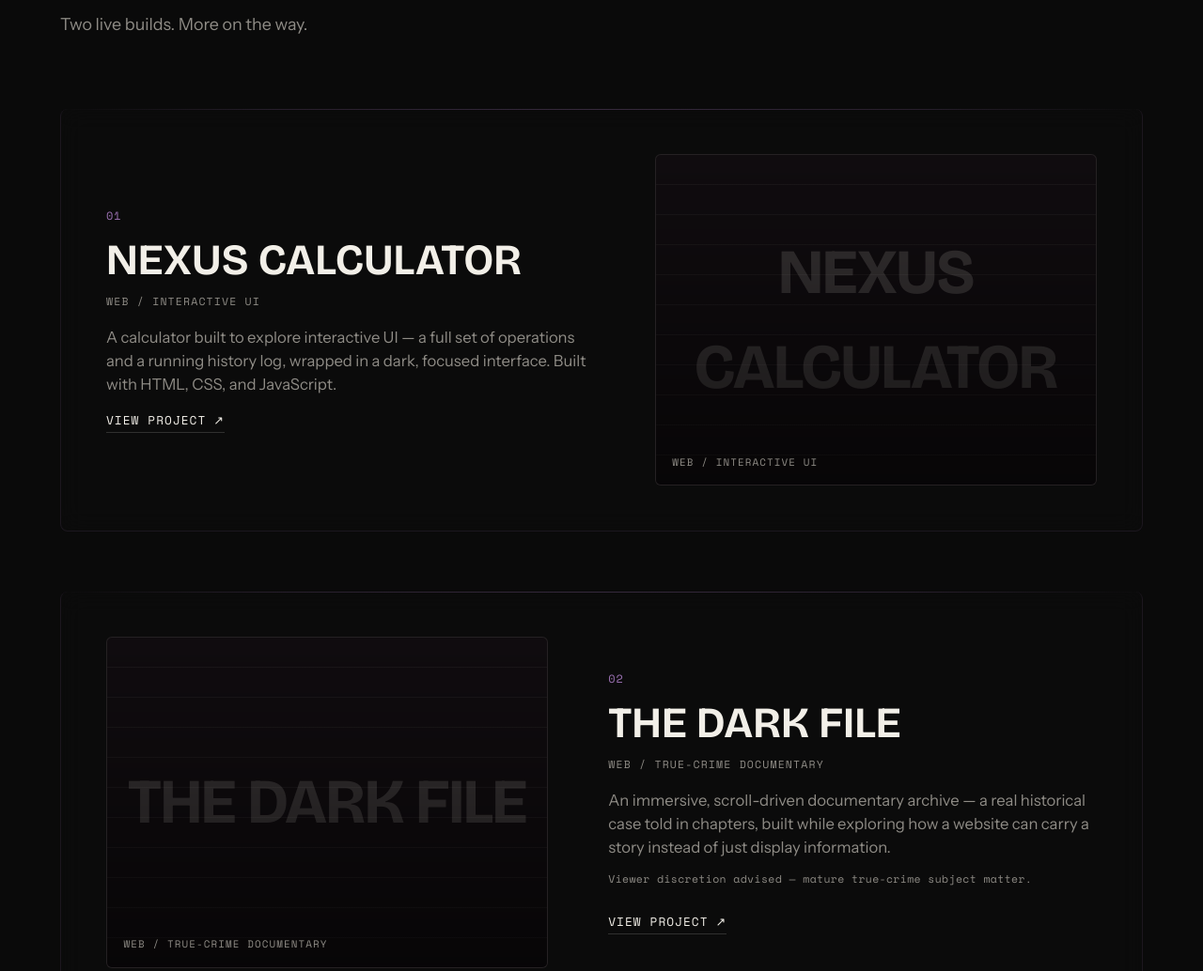
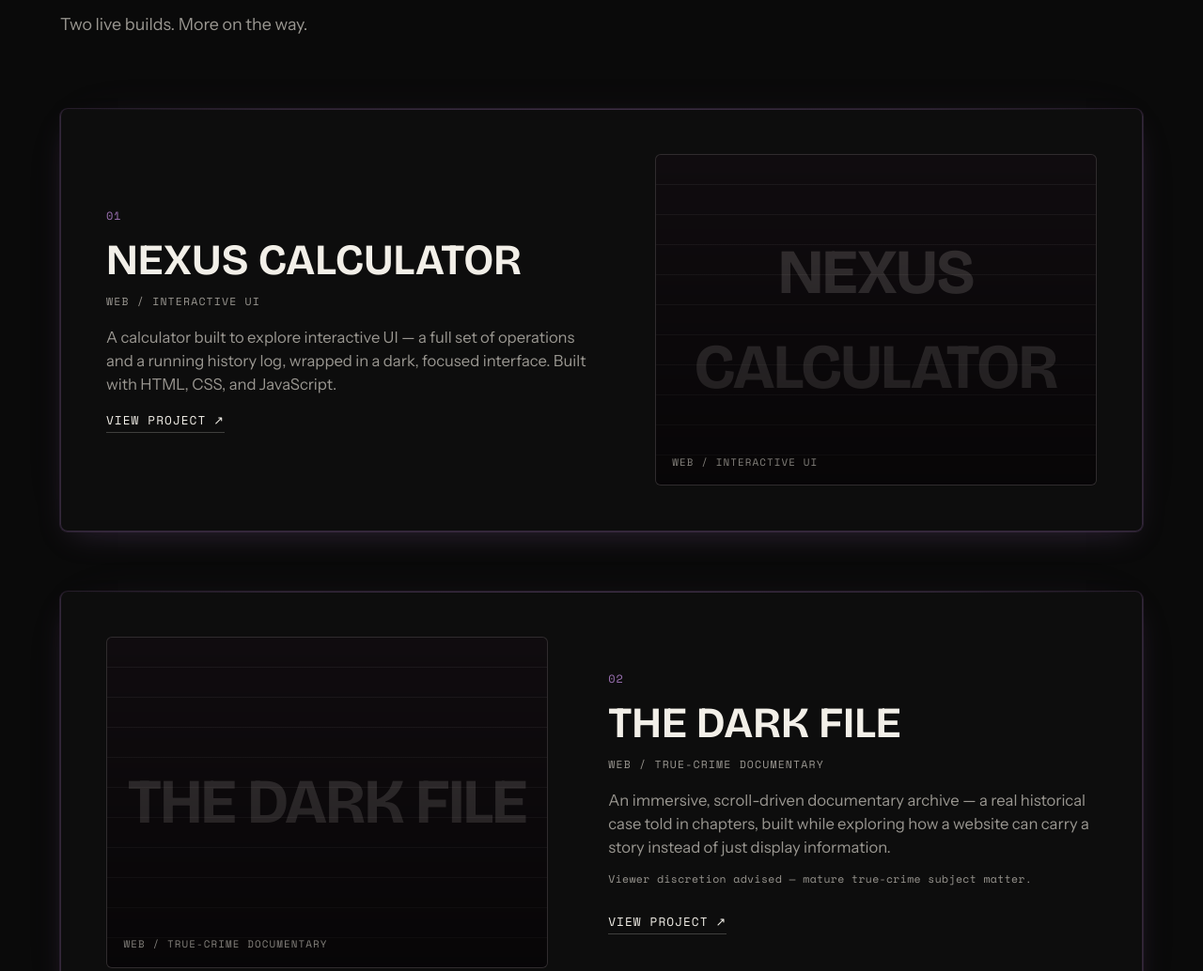
Before and after one commit to thexaasif9/thexaasif9.github.io, a plain HTML site: page index.html in a window 1280 px wide. Shown: the part 1323-2357 px from the top of the page at 94% size. Drawn offline with nearby package versions, Linux system fonts and the light colour scheme.

Commit message:
Add files via upload

```diff
--- a/index.html
+++ b/index.html
@@ -17,18 +17,18 @@
    ========================================================================= */
 :root{
   --bg:            #0A0A0A;
-  --bg-soft:       #111111;
+  --bg-soft:       #131313;
   --bg-raise:      color-mix(in srgb, #0A0A0A 88%, #3A1C36 12%);
   --ink:           #F2EFE8;
-  --muted:         #8F8C86;
-  --muted-dim:     #5C5A55;
+  --muted:         #9A9791;
+  --muted-dim:     #6A6862;
   --accent:        #9B71B2; /* Amethyst — primary interactive purple */
   --accent-soft:   #E3D0EA; /* Thistle — soft secondary purple, small details */
   --accent-highlight: #FBF1FF; /* Pale Orchid — very subtle highlight */
   --accent-deep:   #3A1C36; /* Dark Purple — deep atmospheric surface tint */
   --accent-dim:    rgba(155, 113, 178, 0.14);
-  --line:          rgba(242,239,232,0.09);
-  --line-strong:   rgba(242,239,232,0.16);
+  --line:          rgba(242,239,232,0.12);
+  --line-strong:   rgba(242,239,232,0.22);
 
   --f-display: "Bricolage Grotesque", "Helvetica Neue", Arial, sans-serif;
   --f-body:    "Instrument Sans", "Helvetica Neue", Arial, sans-serif;
@@ -363,9 +363,9 @@ a:focus-visible, button:focus-visible{
 }
 .nav.is-scrolled{
   padding-block: 1rem;
-  background: rgba(10,10,10,.72);
+  background: rgba(10,10,10,.78);
   backdrop-filter: blur(10px);
-  border-color: var(--line);
+  border-color: rgba(242,239,232,0.13);
 }
 .nav-inner{
   display: flex;
@@ -711,7 +711,7 @@ a:focus-visible, button:focus-visible{
   position: relative;
   aspect-ratio: 4 / 3;
   border-radius: 6px;
-  border: 1px solid var(--line);
+  border: 1px solid rgba(242,239,232,0.14);
   background: var(--bg-raise);
   overflow: hidden;
   display: flex;
@@ -732,7 +732,7 @@ a:focus-visible, button:focus-visible{
   font-family: var(--f-display);
   font-weight: 700;
   font-size: clamp(2.4rem, 7vw, 4.2rem);
-  color: var(--line-strong);
+  color: rgba(242,239,232,0.18);
   text-transform: uppercase;
   letter-spacing: -.02em;
   text-align: center;
@@ -758,16 +758,16 @@ a:focus-visible, button:focus-visible{
   font-family: var(--f-mono);
   font-size: .68rem;
   letter-spacing: .1em;
-  color: var(--muted);
+  color: rgba(154, 151, 145, 0.85);
   z-index: 2;
 }
 
 /* lab tone variant */
 .project-card.tone-lab .project-preview{
   background: color-mix(in srgb, #050403 94%, var(--accent-deep) 6%);
-  border-color: rgba(155, 113, 178, .22);
-}
-.project-card.tone-lab .project-preview::before{ color: rgba(155, 113, 178, .16); }
+  border-color: rgba(155, 113, 178, .26);
+}
+.project-card.tone-lab .project-preview::before{ color: rgba(155, 113, 178, .20); }
 .project-card.tone-lab .project-index{ color: var(--ink); }
 .project-card.tone-lab .project-title{ color: var(--ink); }
 
@@ -776,10 +776,10 @@ a:focus-visible, button:focus-visible{
    ========================================================================= */
 .project-card{
   position: relative;
-  background: rgba(17, 17, 17, 0.35);
+  background: rgba(17, 17, 17, 0.45);
   backdrop-filter: blur(12px);
   -webkit-backdrop-filter: blur(12px);
-  border: 1px solid rgba(155, 113, 178, 0.12);
+  border: 1px solid rgba(155, 113, 178, 0.16);
   border-radius: 8px;
   padding: clamp(2rem, 4vw, 3rem);
   margin-bottom: clamp(1.25rem, 3vw, 2rem);
@@ -796,9 +796,9 @@ a:focus-visible, button:focus-visible{
   height: 1px;
   background: linear-gradient(90deg,
     transparent 0%,
-    rgba(155, 113, 178, 0.2) 20%,
-    rgba(155, 113, 178, 0.3) 50%,
-    rgba(155, 113, 178, 0.2) 80%,
+    rgba(155, 113, 178, 0.25) 20%,
+    rgba(155, 113, 178, 0.35) 50%,
+    rgba(155, 113, 178, 0.25) 80%,
     transparent 100%
   );
   border-radius: 8px 8px 0 0;
@@ -809,12 +809,25 @@ a:focus-visible, button:focus-visible{
 .project-card:hover{
   translate: 0 -2px;
   scale: 1.005;
-  border-color: rgba(155, 113, 178, 0.24);
-  background: rgba(17, 17, 17, 0.45);
+  border-color: rgba(155, 113, 178, 0.28);
+  background: rgba(17, 17, 17, 0.55);
   box-shadow:
-    0 0 0 1px rgba(155, 113, 178, 0.15),
+    0 0 0 1px rgba(155, 113, 178, 0.18),
     0 12px 32px -12px rgba(155, 113, 178, 0.25),
     0 0 60px -20px rgba(155, 113, 178, 0.08);
+}
+
+/* Viewport-triggered ambient glow for visible cards — reuses existing glow style */
+.project-card.is-in-view{
+  border-color: rgba(155, 113, 178, 0.28);
+  background: rgba(17, 17, 17, 0.55);
+  box-shadow:
+    0 0 0 1px rgba(155, 113, 178, 0.18),
+    0 12px 32px -12px rgba(155, 113, 178, 0.25),
+    0 0 60px -20px rgba(155, 113, 178, 0.08);
+  transition: border-color var(--dur-m) var(--ease),
+              background var(--dur-m) var(--ease),
+              box-shadow var(--dur-m) var(--ease);
 }
 
 /* Preserve existing border-top behavior but integrate with glass */
@@ -825,12 +838,12 @@ a:focus-visible, button:focus-visible{
 /* Mobile optimization: reduce glass intensity */
 @media (max-width: 1024px){
   .project-card{
-    background: rgba(17, 17, 17, 0.25);
+    background: rgba(17, 17, 17, 0.35);
     backdrop-filter: blur(8px);
     -webkit-backdrop-filter: blur(8px);
   }
   .project-card:hover{
-    background: rgba(17, 17, 17, 0.35);
+    background: rgba(17, 17, 17, 0.45);
   }
 }
 
@@ -839,6 +852,9 @@ a:focus-visible, button:focus-visible{
   .project-card:hover{
     translate: none;
     scale: none;
+  }
+  .project-card.is-in-view{
+    transition: none; /* No animated glow transition for reduced-motion users */
   }
 }
 
@@ -1174,13 +1190,6 @@ body.is-transitioning{
   transition: transform var(--dur-s) var(--ease);
 }
 .social-link:hover .arrow{ transform: translate(3px, -3px); }
-
-/* Email address: keep it in natural case and a touch smaller — an
-   all-caps display-size email is hard to read and prone to wrapping. */
-.social-link.is-email{
-  text-transform: none;
-  font-size: clamp(1.05rem, 2.6vw, 1.5rem);
-}
 
 /* Placeholder items (no real URL yet) render as inert spans, not links —
    no hover affordance, since there's nowhere for them to go. */
@@ -1551,7 +1560,7 @@ const LEARNING = [
 ];
 
 const SOCIALS = [
-  { label: "aasifsiddique09@gmail.com", url: "mailto:aasifsiddique09@gmail.com" },
+  { label: "EMAIL", url: "mailto:aasifsiddique09@gmail.com" },
   { label: "Instagram", url: "https://www.instagram.com/the.aasif9" },
   { label: "GitHub", url: "https://github.com/thexaasif9" },
   { label: "Discord", url: "https://discord.com/users/1522979423329190110" },
@@ -1837,6 +1846,15 @@ const SELF_ASSESSMENT = [
      observing, so a failure here never leaves content invisible. Skill
      bars piggyback on the same observer: their fill and percentage only
      animate once their row is confirmed visible.
+
+     REPLAY BEHAVIOR: Elements re-animate when they genuinely re-enter the
+     viewport after leaving. The observer tracks entry/exit states to avoid
+     animation spam while elements remain visible.
+
+     VELOCITY-AWARE TIMING: Animation duration subtly adapts to scroll speed.
+     Slow/normal scrolling preserves full cinematic timing. Fast scrolling
+     gets slightly more responsive timing to avoid lag feel. The adjustment
+     is applied via CSS variable, so all future elements automatically work.
      ======================================================================= */
   function setupReveal() {
     const targets = document.querySelectorAll("[data-reveal]");
@@ -1846,6 +1864,54 @@ const SELF_ASSESSMENT = [
 
     targets.forEach((el) => el.classList.add("pre-reveal"));
     document.querySelectorAll(".skill-bar-fill").forEach((el) => el.classList.add("pre-fill"));
+
+    /* Lightweight scroll velocity detection — only tracks speed when needed,
+       not on every scroll event. Updates CSS variable for automatic timing
+       adaptation across all reveal animations. */
+    let lastScrollY = window.scrollY;
+    let lastScrollTime = Date.now();
+    let velocityCheckTimeout = null;
+
+    function updateScrollVelocity() {
+      const now = Date.now();
+      const currentScrollY = window.scrollY;
+      const deltaY = Math.abs(currentScrollY - lastScrollY);
+      const deltaTime = now - lastScrollTime;
+
+      if (deltaTime > 0) {
+        const velocity = deltaY / deltaTime; // pixels per millisecond
+
+        // Velocity thresholds (empirical, tuned for natural feel)
+        // slow/normal: 0 - 1.5 px/ms → 100% timing (900ms)
+        // fast: > 1.5 px/ms → ~90% timing (810ms)
+        let durationMultiplier = 1;
+
+        if (velocity > 1.5) {
+          // Fast scroll: subtle timing reduction (900ms → ~810ms)
+          durationMultiplier = 0.9;
+        }
+
+        // Apply to CSS variable (affects all data-reveal elements automatically)
+        const baseDuration = 900; // --dur-l default
+        const adjustedDuration = Math.round(baseDuration * durationMultiplier);
+        document.documentElement.style.setProperty('--dur-l', `${adjustedDuration}ms`);
+      }
+
+      lastScrollY = currentScrollY;
+      lastScrollTime = now;
+    }
+
+    // Passive scroll listener — only sets timeout, doesn't do heavy work
+    window.addEventListener('scroll', () => {
+      clearTimeout(velocityCheckTimeout);
+      velocityCheckTimeout = setTimeout(() => {
+        updateScrollVelocity();
+        // Reset to normal timing after scroll stops (smooth return)
+        setTimeout(() => {
+          document.documentElement.style.setProperty('--dur-l', '900ms');
+        }, 150);
+      }, 50); // Debounce: check velocity 50ms after scroll activity
+    }, { passive: true });
 
     function revealElement(el) {
       el.classList.remove("pre-reveal");
@@ -1857,13 +1923,34 @@ const SELF_ASSESSMENT = [
         animateSkillNumber(el);
       }
 
-      io.unobserve(el);
+      // DO NOT unobserve — we need to track when it leaves for replay
+    }
+
+    function hideElement(el) {
+      // Element has left viewport — arm it for replay
+      el.classList.add("pre-reveal");
+      el.classList.remove("is-visible");
+
+      // Re-arm skill bar fill animation
+      if (el.classList.contains("skill-row")) {
+        const fill = el.querySelector(".skill-bar-fill");
+        if (fill) fill.classList.add("pre-fill");
+      }
     }
 
     const io = new IntersectionObserver(
       (entries) => {
         entries.forEach((entry) => {
-          if (entry.isIntersecting) revealElement(entry.target);
+          if (entry.isIntersecting) {
+            // Element entering viewport — play animation
+            revealElement(entry.target);
+          } else {
+            // Element leaving viewport — arm for replay
+            // Only hide if it was previously visible (avoid hiding before first reveal)
+            if (entry.target.classList.contains("is-visible")) {
+              hideElement(entry.target);
+            }
+          }
         });
       },
       { threshold: 0.15, rootMargin: "0px 0px -8% 0px" }
@@ -1926,6 +2013,42 @@ const SELF_ASSESSMENT = [
   }
 
   /* =======================================================================
+     PROJECT CARD VIEWPORT GLOW
+     Activates existing ambient glow automatically when cards enter viewport.
+     Uses separate lightweight observer to avoid interfering with reveal
+     animation system. Applies to all project cards (Work + LAB).
+     ======================================================================= */
+  function setupCardGlow() {
+    if (reduceMotion) return; // Skip for reduced-motion users
+
+    const projectCards = document.querySelectorAll(".project-card");
+    if (!projectCards.length) return;
+
+    const glowObserver = new IntersectionObserver(
+      (entries) => {
+        entries.forEach((entry) => {
+          if (entry.isIntersecting) {
+            // Card entering viewport — activate existing glow
+            entry.target.classList.add("is-in-view");
+          } else {
+            // Card leaving viewport — remove glow
+            entry.target.classList.remove("is-in-view");
+          }
+        });
+      },
+      { threshold: 0.2, rootMargin: "0px 0px -10% 0px" }
+    );
+
+    projectCards.forEach((card) => glowObserver.observe(card));
+  }
+
+  try {
+    setupCardGlow();
+  } catch (err) {
+    console.error("[aasif] card glow setup failed:", err);
+  }
+
+  /* =======================================================================
      CUSTOM CURSOR (desktop / fine pointer only)
 
      Safety: the native cursor is NOT hidden up front. It only gets hidden
```
